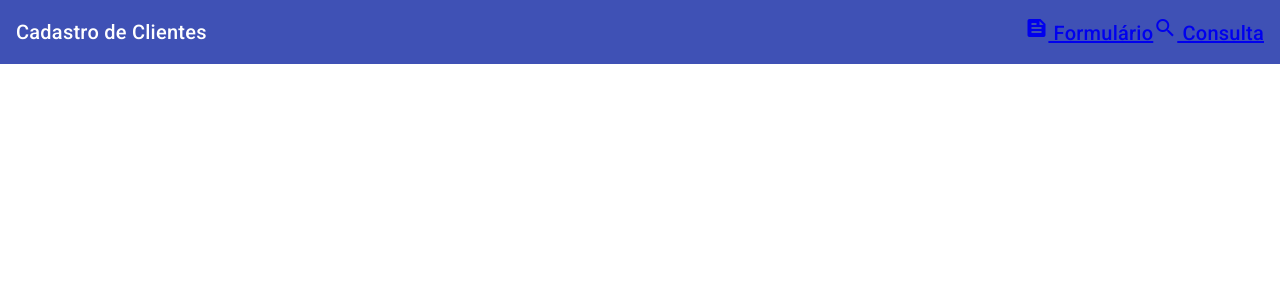
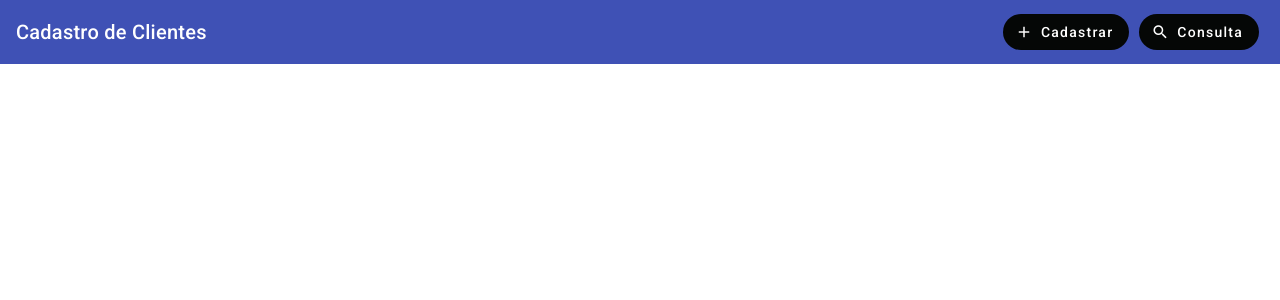
Before and after one commit to JacksonLuiz99/cliente-facil, an Angular app in the folder cliente-facil/: page / in a window 1280 px wide. Shown: the top 300 px of the page. Built offline with nearby package versions, Linux system fonts and the light colour scheme.

Commit message:
Style: Ajusta button colors

```diff
--- a/cliente-facil/src/app/app.component.html
+++ b/cliente-facil/src/app/app.component.html
@@ -1,14 +1,14 @@
 <mat-toolbar color="primary">
   <span>Cadastro de Clientes</span>
   <span class="spacer"></span>
-    <a routerLink="/cadastro">
-      <mat-icon fontIcon="feed"></mat-icon>
-        Formulário
-    </a>
-  <a routerLink="/consulta">
-  <mat-icon fontIcon="search"></mat-icon>
+  <button mat-stroked-button routerLink="/cadastro">
+    <mat-icon fontIcon="add"></mat-icon>
+    Cadastrar
+  </button>
+  <button mat-stroked-button routerLink="/consulta">
+    <mat-icon fontIcon="search"></mat-icon>
     Consulta
-  </a>
+  </button>
 </mat-toolbar>
 
 <router-outlet></router-outlet>
--- a/cliente-facil/src/app/app.component.scss
+++ b/cliente-facil/src/app/app.component.scss
@@ -1,3 +1,12 @@
-.spacer{
-    flex: 1 1 auto;
+.spacer {
+  flex: 1 1 auto;
 }
+
+button {
+  color: aliceblue;
+  text-decoration: none;
+  border: solid 1px white;
+  background-color: #050706;
+  border-radius: 50px;
+  margin: 5px;
+}
```
